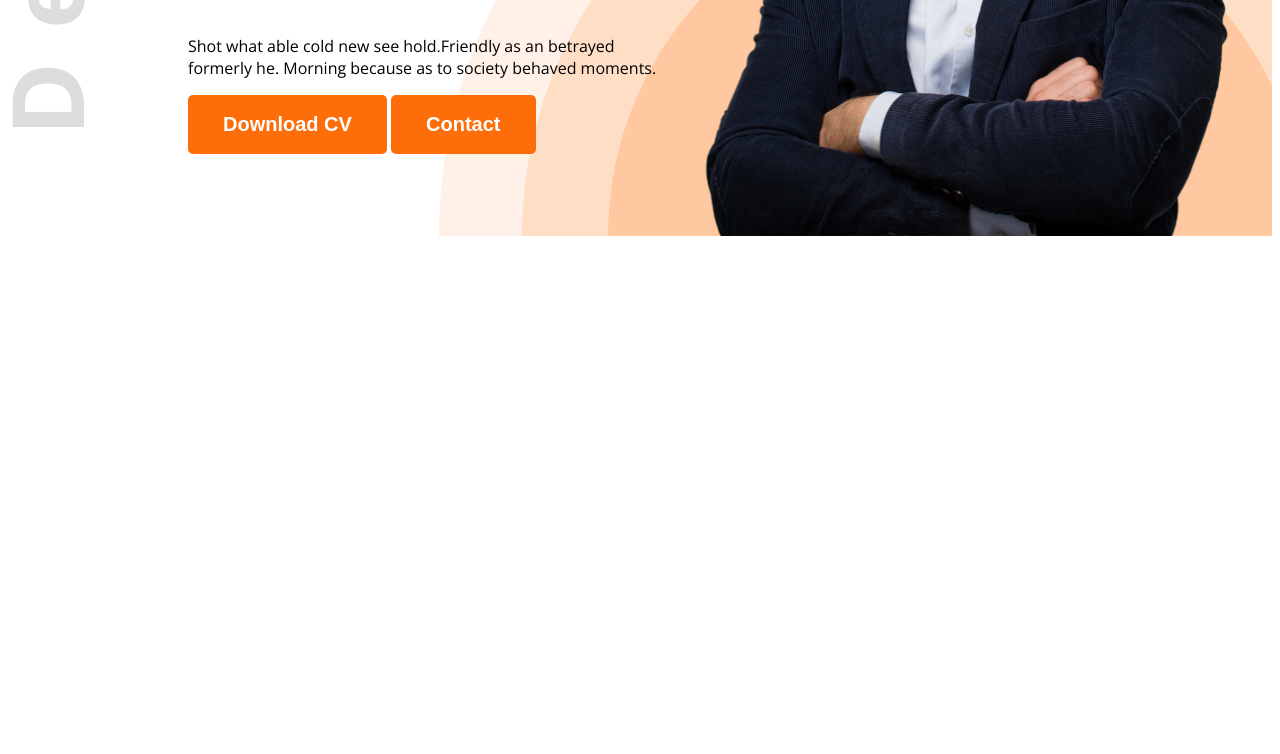
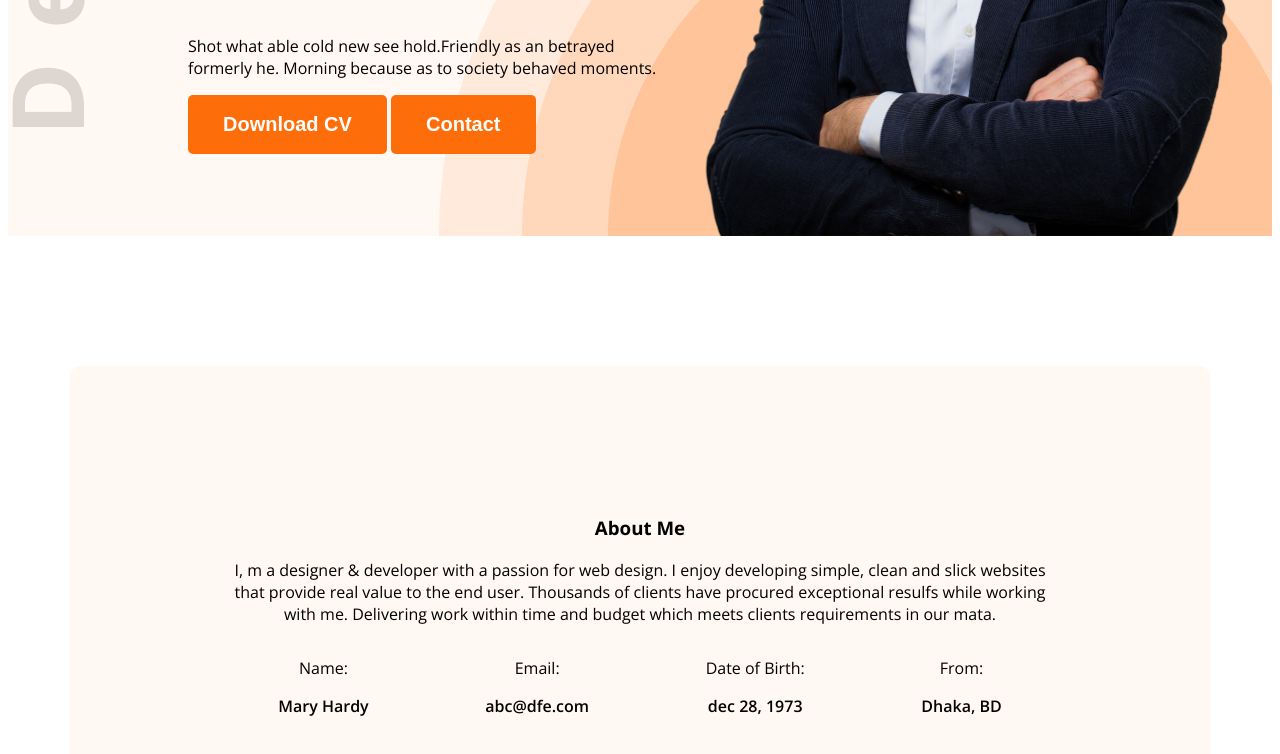
Before and after one commit to Masud004/web-dev-portfolio, a plain HTML site: page index.html in a window 1280 px wide. Shown: the part 686-1440 px from the top of the page. Before the commit the page ends 930 px from the top, so only its background shows below. Drawn offline with nearby package versions, Linux system fonts and the light colour scheme.

Commit message:
added untill about

```diff
--- a/index.html
+++ b/index.html
@@ -13,7 +13,7 @@
 </head>
 
 <body class="open-sans-normal">
-    <header class="header">
+    <header class="header secondary-bg">
         <nav>
             <h3 class="nav-title">Ma<span class="text-primary">r</span>y</h3>
             <ul>
@@ -26,7 +26,9 @@
             <div class="banner-content">
                 <h4 class="banner-greetings dark-3">Hi, I  am</h4>
                 <h1 class="banner-title">Mary Hardy</h1>
-                <p class="banner-description">Shot what able cold new see hold.Friendly as an betrayed formerly he. Morning because as to society behaved moments.</p>
+                <p class="banner-description">
+                    Shot what able cold new see hold.Friendly as an betrayed formerly he. Morning because as to society behaved moments.
+                </p>
                 <button class="btn-primary">Download CV</button>
                 <button class="btn-primary">Contact</button>
             </div>
@@ -34,7 +36,30 @@
         </div>
     </header>
     <main>
-
+        <section class="about secondary-bg">
+            <h3 section-title>About Me</h3>
+            <p class="section-desctiption">
+                I, m a designer & developer with a passion for web design. I enjoy developing simple, clean and slick websites that provide real value to the end user. Thousands of clients have procured exceptional resulfs while working with me. Delivering work within time and budget which meets clients requirements in our mata.
+            </p>
+            <div class="about-items">
+                <div class="about-item">
+                    <p class="item-title">Name:</p>
+                    <p class="item-description">Mary Hardy</p>
+                </div>
+                <div class="about-item">
+                    <p class="item-title">Email:</p>
+                    <p class="item-description">abc@dfe.com</p>
+                </div>
+                <div class="about-item">
+                    <p class="item-title">Date of Birth:</p>
+                    <p class="item-description">dec 28, 1973</p>
+                </div>
+                <div class="about-item">
+                    <p class="item-title">From:</p>
+                    <p class="item-description">Dhaka, BD</p>
+                </div>
+            </div>
+        </section>
     </main>
     <footer>
 
--- a/styles/portfolio.css
+++ b/styles/portfolio.css
@@ -25,6 +25,21 @@
     border: none;
     padding: 18px 35px;
     border-radius: 5px;
+}
+
+.secondary-bg{
+  background-color: #FFF8F3;
+}
+
+.section-title{
+  font-size: 35px;
+  font-weight: bold;
+  color: #181818;
+}
+
+.section-deacription{
+  font-size: 18px;
+  color: #757575;
 }
 
 /* header */
@@ -87,3 +102,27 @@
   .banner-profile-pic{
     width: 580px;
   }
+
+  /* main styles */
+  main{
+    max-width: 1140px;
+    margin: 0 auto;
+  }
+
+  /* about styles */
+
+  .about{
+    border-radius: 10px;
+    margin-top: 130px;
+    text-align: center;
+    padding: 130px 150px;
+  }
+
+  .about-items{
+    display: flex;
+    justify-content: space-around;
+  }
+
+  .item-description{
+    font-weight: 600;
+  }
```
